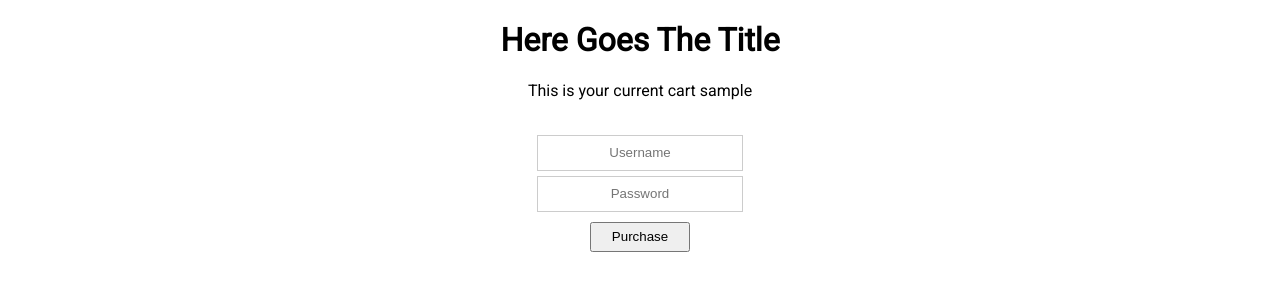
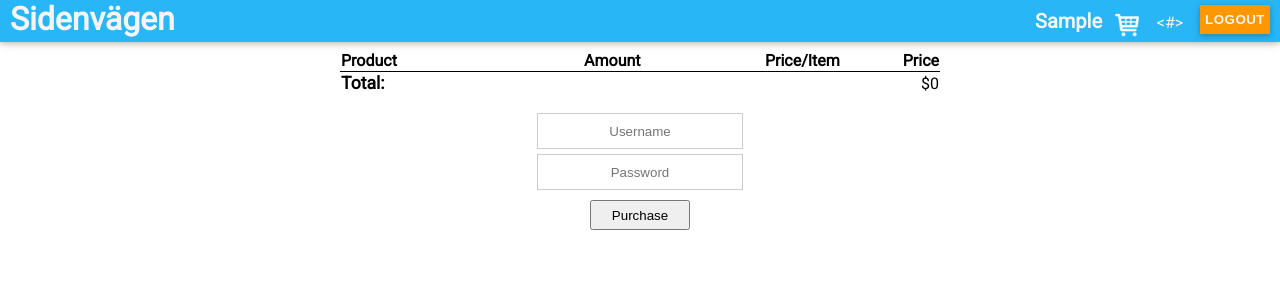
Before and after one commit to Ga22be/EITF05-webshop, a PHP site: page /pages/cart.php in a window 1280 px wide. Shown: the top 300 px of the page. Run offline with PHP 8.4, Linux system fonts and the light colour scheme; the visitor is signed in with stand-in values (Sample User, id 1); data comes from the database, SQL or seed files in the repository; data that the repository does not hold is empty; a stand-in replaces the project's code that opens the database connection; some libraries are stand-ins or nearby versions.

Commit message:
Refined cart page

```diff
--- a/css/cart.css
+++ b/css/cart.css
@@ -1,11 +1,117 @@
 body {
+	-webkit-font-smoothing: antialiased;
 	margin: 0 auto;
 }
 
+#topBar {
+	display: inline-block;
+	background-color: #29b6f6;
+	position: fixed;
+	box-shadow: 0 2px 5px 0 rgba(0,0,0,0.16),0 2px 10px 0 rgba(0,0,0,0.12);
+	top: 0;
+	text-align: right;
+	margin: 0 auto;
+	height: 42px;
+	min-width: 100%;
+	color: #F5F5F5;
+}
+
 #header {
-	margin: 0 auto;
+	float: left;
+	height: inherit;
+	display: inline-block;
+	margin-left: 10px;
+
+	font-size: 32px;
+	font-weight: bolder;
+}
+
+#topBar a {
+	color: #F5F5F5;
+	text-decoration: none;
+}
+
+#user {
+	height: inherit;
+	display: inline-block;
+}
+
+#userName{
+	margin: 9px;
+	display: inline-block;
+
+	font-size: 20px;
+	font-weight: bold;
+	text-transform: capitalize;
+}
+
+#cartContent {
+	display: inline-block;
+	width: 75px;
+}
+
+#cartImg {
+	display: inline-block;
+	float: left;
+	width: 24px;
+	height: auto;
+	filter: invert();
+}
+
+#cartAmount {
+	display: inline-block;
+	width: 40px;
 	text-align: center;
-	text-decoration-style: wavy;
+}
+
+#topButtons {
+	display: inline-block;
+	float: right;
+	box-shadow: 0 2px 5px 0 rgba(0,0,0,0.16),0 2px 10px 0 rgba(0,0,0,0.12);
+	margin: 5px 10px 5px 10px;
+}
+
+.btn-top {
+	background-color: #ff9800;
+	border: 2px solid #ff9800;
+	width: 70px;
+	padding: 5px;
+	color: #F5F5F5;
+	text-transform: uppercase;
+	font-weight: bold;
+	letter-spacing: .5px;
+}
+
+.btn-top:hover {
+	background-color: #ffAB00;
+	border: 2px solid #FFAB00;
+}
+
+.waves-effect {
+	position: relative;
+	cursor: pointer;
+	display: inline-block;
+	overflow: hidden;
+	-webkit-user-select: none;
+	-moz-user-select: none;
+	-ms-user-select: none;
+	user-select: none;
+	-webkit-tap-highlight-color: transparent;
+	vertical-align: middle;
+	z-index: 1;
+	will-change: opacity, transform;
+	transition: all .3s ease-out;
+}
+
+#btn-logout {
+	border-left: 0px;
+	float: right;
+	border-radius: 0;
+}
+
+#btn-cart {
+	border-right: 0px;
+	width: 136px;
 }
 
 #container {
@@ -15,8 +121,46 @@ body {
 }
 
 #cartContainer {
+	padding-top: 50px;
   width: 600px;
   margin: auto;
+}
+
+table {
+	width: inherit;
+	border-collapse: collapse;
+}
+
+th {
+	border-bottom: 1px solid black;
+	text-align: right;
+}
+
+th#product {
+	text-align: left;
+}
+
+td {
+	margin: 5px;
+	text-align: right;
+}
+
+td#product {
+	text-align: left;
+	float: left;
+	font-size: 120%;
+	font-weight: bold;
+}
+
+td#total {
+	font-size: 110%;
+	font-weight: bold;
+	text-align: left;
+	border-top: 1px solid black;
+}
+
+td#amount {
+
 }
 
 #purchaseContainer {
--- a/css/input.css
+++ b/css/input.css
@@ -31,7 +31,7 @@ input:focus {
 	border: 1px solid #555;
 }
 
-button {
+form button {
 	display: inline-block;
 	width: 100px;
 	height: 30px;
--- a/pages/cart.php
+++ b/pages/cart.php
@@ -20,10 +20,9 @@
 
 	//$cart = [];
 	$itemNames = [];
-
 	foreach($items as $key) {
 		//$cart[$key['_id']] = 3;
-		$itemNames[$key['_id']] = $key['name'];
+		$itemNames[$key['_id']] = [$key['name'], $key['price']];
 	}
 
 	//$_SESSION['cart'] = $cart;
@@ -49,19 +48,41 @@
 	</style>
 </head>
 <body>
-	<div id="header">
-    <h1>Here Goes The Title</h1>
-  </div>
-	<div id="container">
-    <p>This is your current cart <?php echo $_SESSION['username'] ?></p>
+	<div id="topBar">
+		<div id="header">
+			<a href='home.php'>Sidenvägen</a>
+		</div>
+		<div id="user">
+			<?php echo '<span id="userName">' . $_SESSION['username'] . '</span>' ?>
+		</div>
+		<div id="cartContent">
+			<img id="cartImg" src="../pictures/cart.png"></img>
+			<div id="cartAmount"><#></div>
+		</div>
+		<div id='topButtons'>
+			<button id="btn-logout" class="btn-top waves-effect" onclick="location.href = '../php/logout.php';">Logout</button>
+		</div>
 	</div>
 	<div id="cartContainer">
+		<table <?php if(count($_SESSION['cart']) == 0) {echo "class=\"hide\"";} ?>>
+			<tr id='tHeader'>
+				<th id='product'>Product</th><th>Amount</th><th>Price/Item</th><th>Price</th>
+			</tr>
 		<?php
+			$total = 0;
 			foreach ($_SESSION['cart'] as $key => $value) {
-				echo "<div id=cartItem>";
-				echo "<p id=iHeader>" . $itemNames[$key] . "</p>";
+				echo "<tr>";
+				echo "<td id='product'>" . $itemNames[$key][0] . "	</td>";
+				echo "<td id='amount'>" . $value . "</td>";
+				echo "<td id='price/item'>" . '$' . $itemNames[$key][1] . "</td>";
+				echo "<td id='price'>" . '$' . $itemNames[$key][1]*$value . "</td>";
+				echo "</tr>";
+
+				$total += $itemNames[$key][1]*$value;
 			}
+			echo "<tr><td id='total'>Total:</td><td></td><td></td><td>" . '$' . $total . "</td></tr>";
 		?>
+		</table>
 	</div>
 	<div id="purchaseContainer">
 		<div id="resp"></div>
--- a/pages/home.php
+++ b/pages/home.php
@@ -39,7 +39,7 @@
       <div id="cartAmount"><#></div>
     </div>
     <div id='topButtons'>
-      <button id="btn-cart" class="btn-top waves-effect">Shopping Cart</button>
+      <button id="btn-cart" class="btn-top waves-effect" onclick="location.href = '../pages/cart.php';">Shopping Cart</button>
       <button id="btn-logout" class="btn-top waves-effect" onclick="location.href = '../php/logout.php';">Logout</button>
     </div>
   </div>
```
